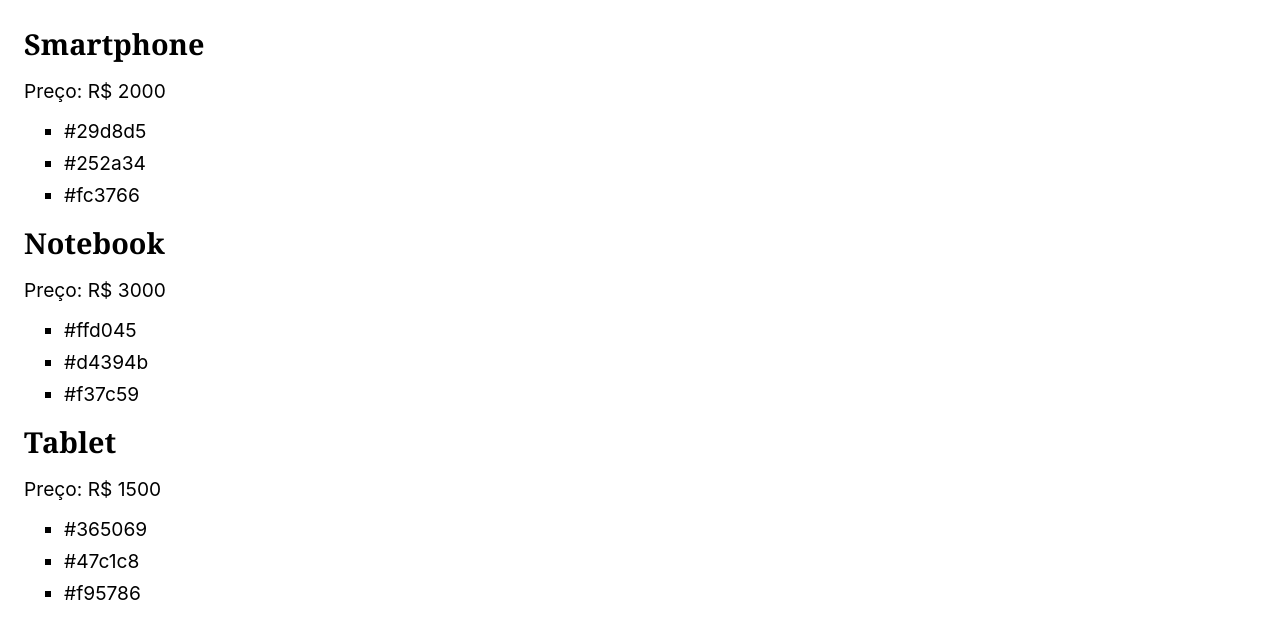
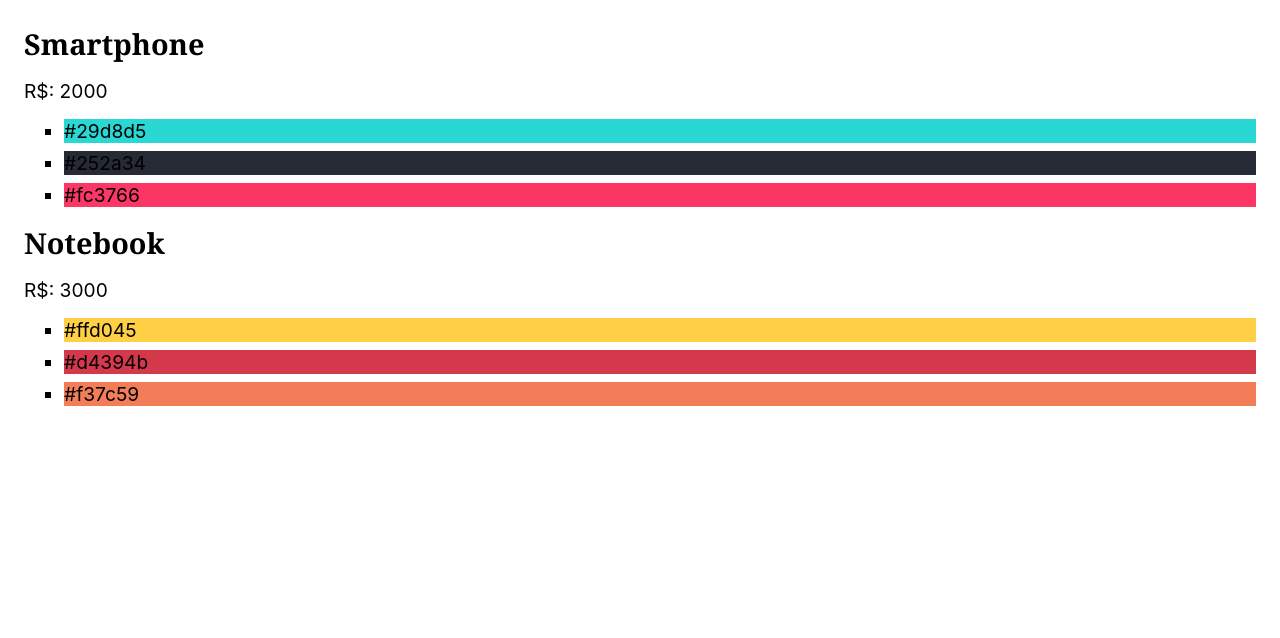
Before and after one commit to Felipe-Monte/treinos-react, a React (Vite) app in the folder exercicios-react/: page / in a window 1280 px wide. Shown: the top 638 px of the page. Built offline with nearby package versions, Linux system fonts and the light colour scheme.

Commit message:
Feat: exercise completed

```diff
--- a/exercicios-react/src/App.jsx
+++ b/exercicios-react/src/App.jsx
@@ -22,18 +22,29 @@ const produtos = [
 ];
 
 const App = () => {
+  const newProducts = produtos.map(({ nome, preco, cores }) => ({
+    nome: nome,
+    preco: Number(preco.replace("R$ ", "")),
+    cores: cores,
+  }));
+
   return (
     <section>
-      {produtos.map(({ nome, preco, cores }) => (
-        <div key={nome}>
-          <h1>{nome}</h1>
-          <p>Preço: {preco}</p>
-
-          <ul>
-            {cores.map((color) => <li key={color}>{color}</li>)}
-          </ul>
-        </div>
-      ))}
+      {newProducts.map(({ nome, preco, cores }) =>
+        preco > 1500 ? (
+          <div key={nome}>
+            <h1>{nome}</h1>
+            <p>R$: {preco}</p>
+            <ul>
+              {cores.map((color) => {
+               return <li style={{background: color}} key={color}>{color}</li>
+              })}
+            </ul>
+          </div>
+        ) : (
+          ""
+        )
+      )}
     </section>
   );
 };
```
